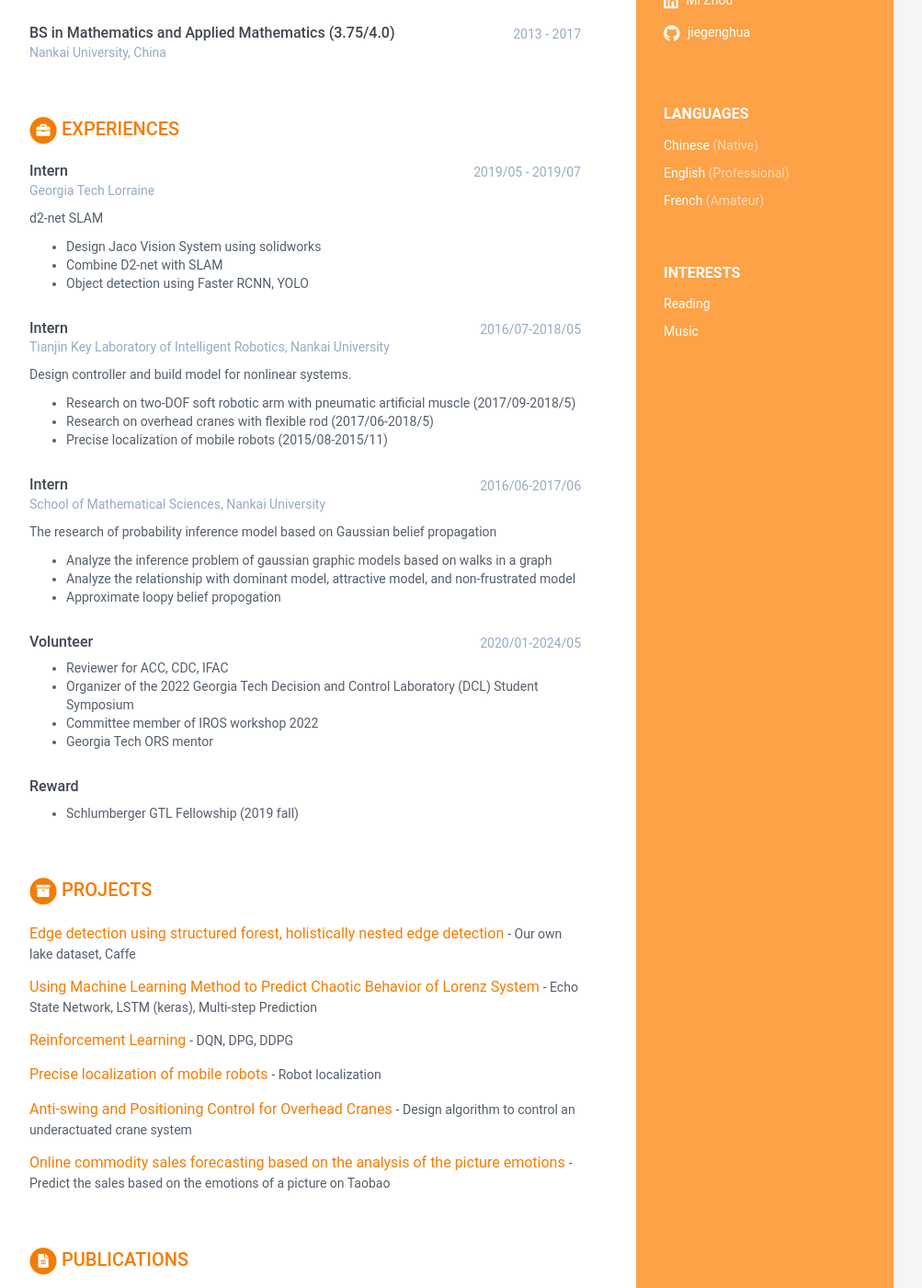
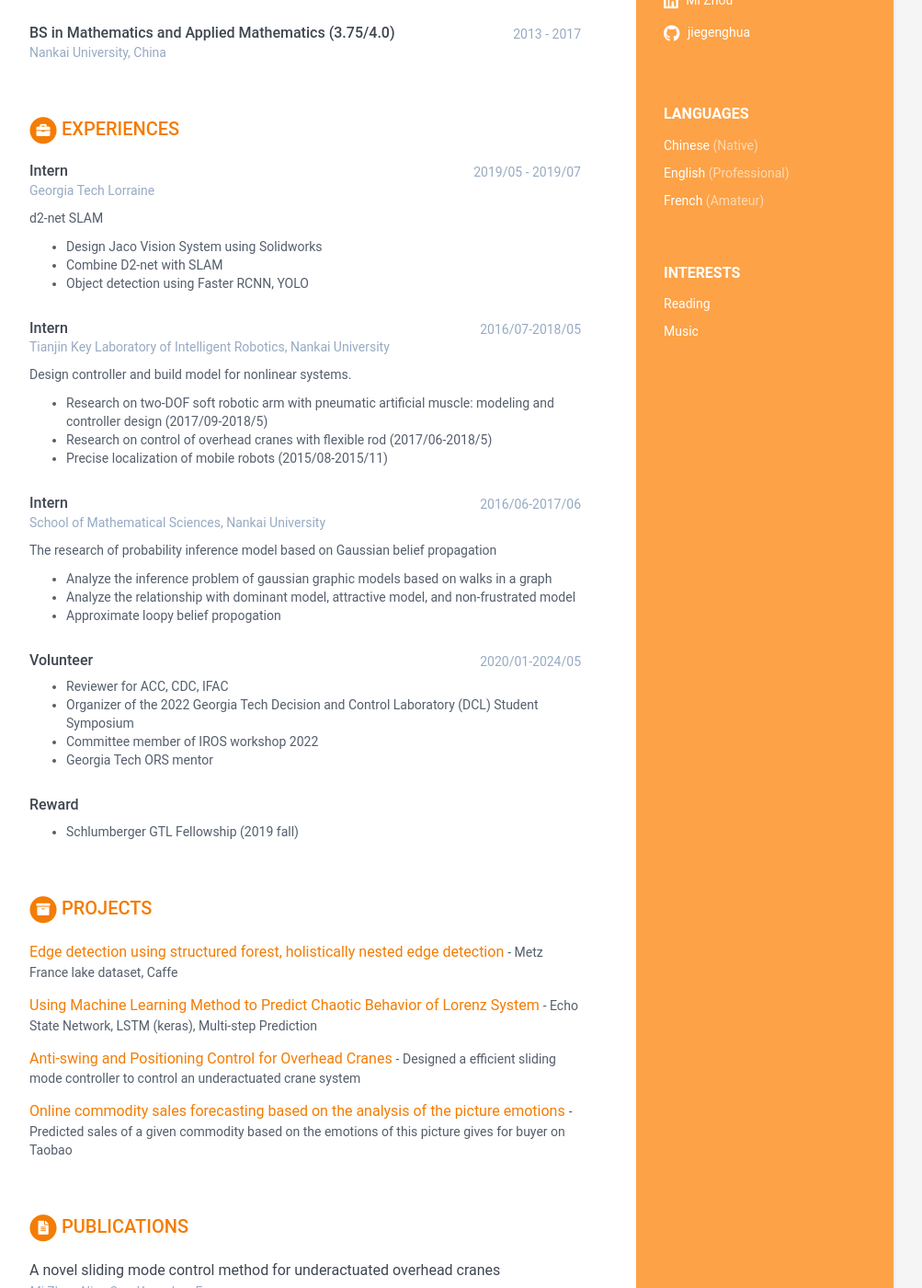
Before and after one commit to jiegenghua/MiZhou-cv, a Jekyll site: the page built from index.html, in a window 1280 px wide and 1400 px high, scrolled down 391 px. Shown: the whole window at 92% size, without its empty margins (168-1171 px from the left). Built offline with Jekyll 4.4.1, drawn with Linux system fonts in a browser that asks for light colours; some of the changed text lies outside the part shown.

Commit message:
Update data.yml

```diff
--- a/_data/data.yml
+++ b/_data/data.yml
@@ -70,7 +70,7 @@ experiences:
       details: |
         d2-net SLAM
 
-          - Design Jaco Vision System using solidworks
+          - Design Jaco Vision System using Solidworks
           - Combine D2-net with SLAM
           - Object detection using Faster RCNN, YOLO
 
@@ -80,8 +80,8 @@ experiences:
       details: |
         Design controller and build model for nonlinear systems.
 
-          - Research on two-DOF soft robotic arm with pneumatic artificial muscle  (2017/09-2018/5)
-          - Research on overhead cranes with flexible rod                          (2017/06-2018/5)
+          - Research on two-DOF soft robotic arm with pneumatic artificial muscle: modeling and controller design  (2017/09-2018/5)
+          - Research on control of overhead cranes with flexible rod                          (2017/06-2018/5)
           - Precise localization of mobile robots                                  (2015/08-2015/11)
 
     - role: Intern
@@ -112,27 +112,19 @@ projects:
     assignments:
       - title: Edge detection using structured forest, holistically nested edge detection
         #link: "#hook"
-        tagline: Our own lake dataset, Caffe
+        tagline: "Metz France lake dataset, Caffe"
 
       - title: Using Machine Learning Method to Predict Chaotic Behavior of Lorenz System
         #link: "#"
-        tagline: Echo State Network, LSTM (keras), Multi-step Prediction
-
-      - title: Reinforcement Learning
-        #link: "#"
-        tagline: DQN, DPG, DDPG
-
-      - title: Precise localization of mobile robots
-        #link: "#"
-        tagline: "Robot localization "
+        tagline: "Echo State Network, LSTM (keras), Multi-step Prediction"
 
       - title: Anti-swing and Positioning Control for Overhead Cranes
         #link: "#"
-        tagline: "Design algorithm to control an underactuated crane system"
+        tagline: "Designed a efficient sliding mode controller to control an underactuated crane system"
 
       - title: Online commodity sales forecasting based on the analysis of the picture emotions
         #link: "#"
-        tagline: "Predict the sales based on the emotions of a picture on Taobao"
+        tagline: "Predicted sales of a given commodity based on the emotions of this picture gives for buyer on Taobao"
 
 publications:
     title: Publications
@@ -154,7 +146,7 @@ skills:
     title: Skills &amp; Proficiency
 
     toolset:
-      - name: Python & Tensorflow
+      - name: Python & Tensorflow & Pytorch
         level: 90%
 
       - name: Matlab
```
